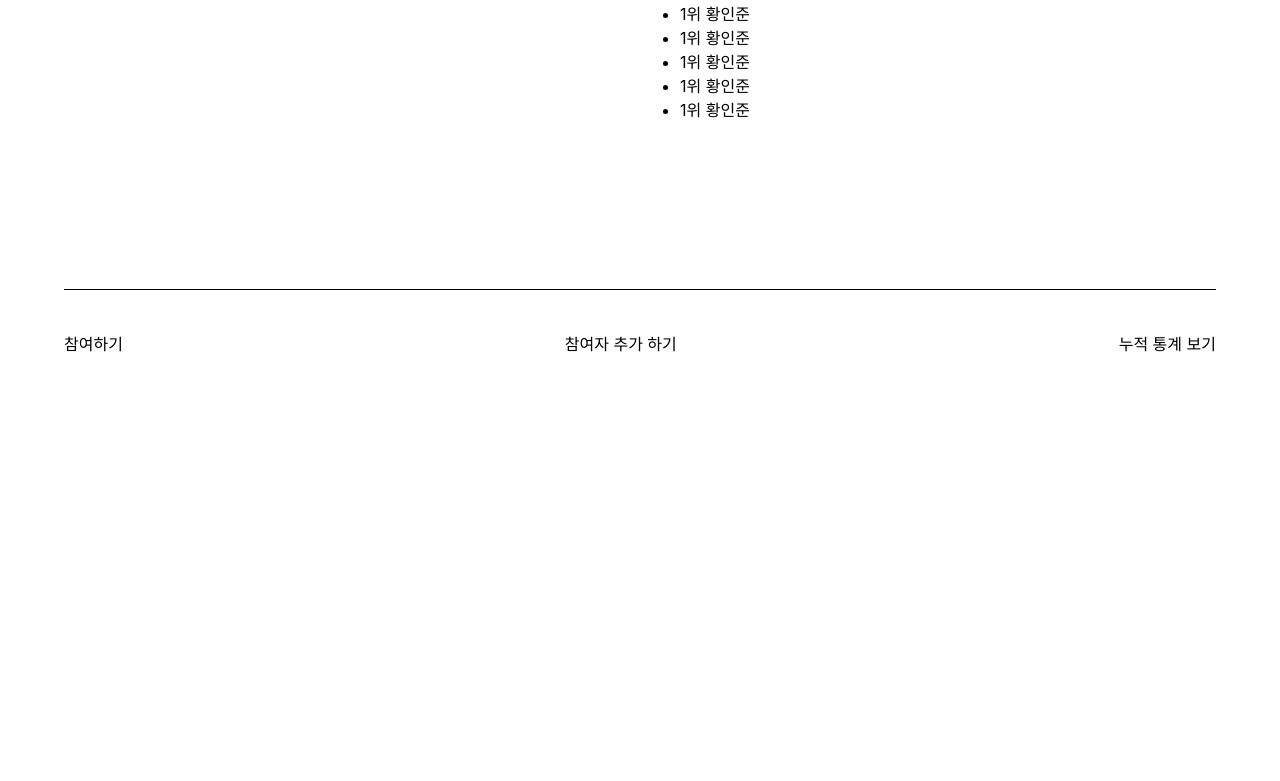
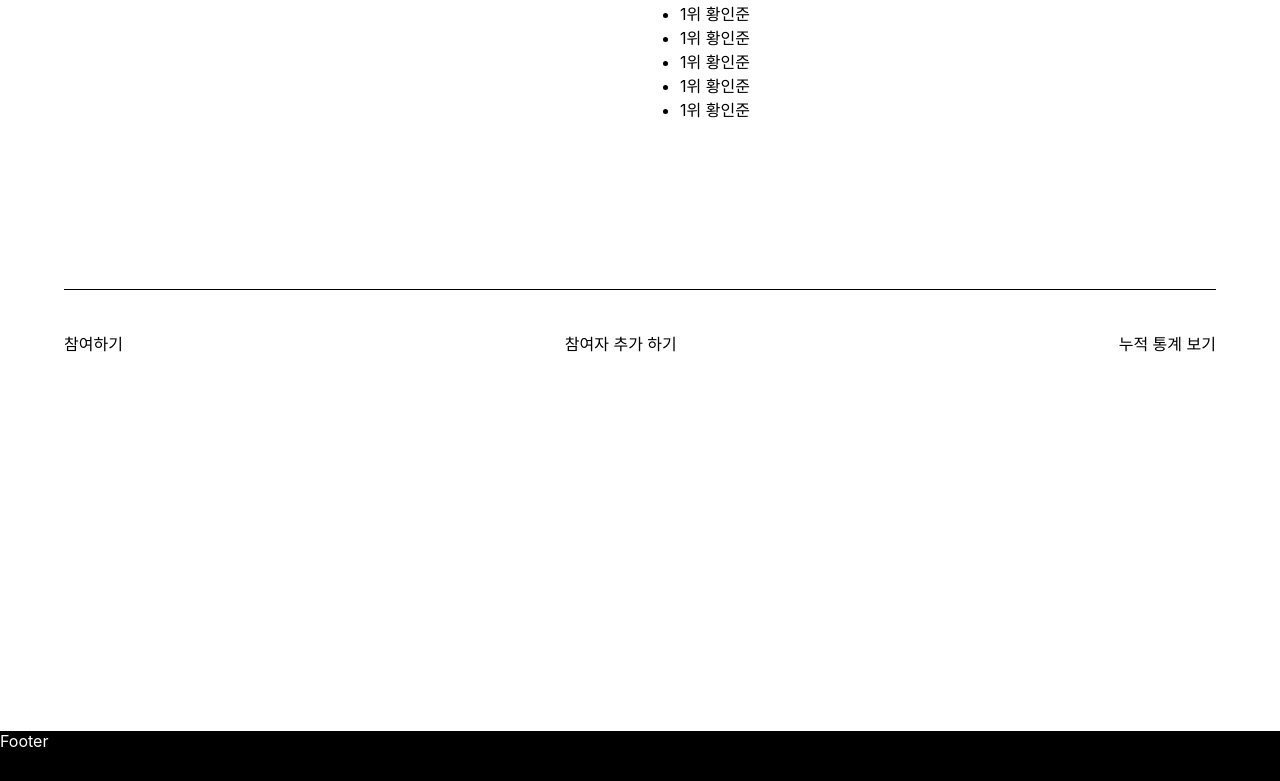
Before and after one commit to InjunH/client, a React (Create React App) app: page / in a window 1280 px wide. Shown: the part 230-1011 px from the top of the page. Before the commit the page ends 961 px from the top, so only its background shows below. Built offline with nearby package versions, Linux system fonts and the light colour scheme.

Commit message:
footer 추가

```diff
--- a/src/App.js
+++ b/src/App.js
@@ -1,6 +1,6 @@
 import React from "react";
 import ToolBar from "./components/ToolBar";
-// import Footer from "./components/Footer";
+import Footer from "./components/Footer";
 import Main from "./pages/Main";
 import "./styles/main.css";
 const App = () => {
@@ -8,7 +8,7 @@ const App = () => {
     <div style={{ minWidth: 600, margin: "auto" }}>
       <ToolBar></ToolBar>
       <Main></Main>
-      {/* <Footer></Footer> */}
+      <Footer></Footer>
     </div>
   );
 };
--- /dev/null
+++ b/src/components/Footer.js
@@ -0,0 +1,9 @@
+const Footer = () => {
+  return (
+    <div style={{ minHeight: 50, backgroundColor: "#000", color: "#fff" }}>
+      <span>Footer</span>
+    </div>
+  );
+};
+
+export default Footer;
```
